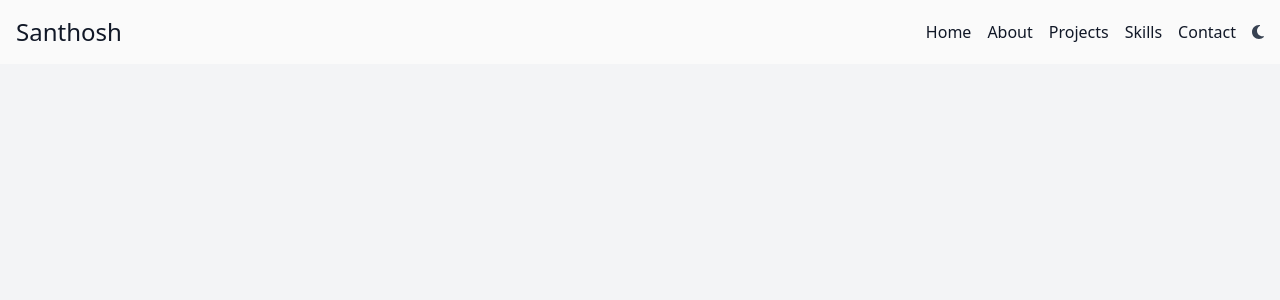
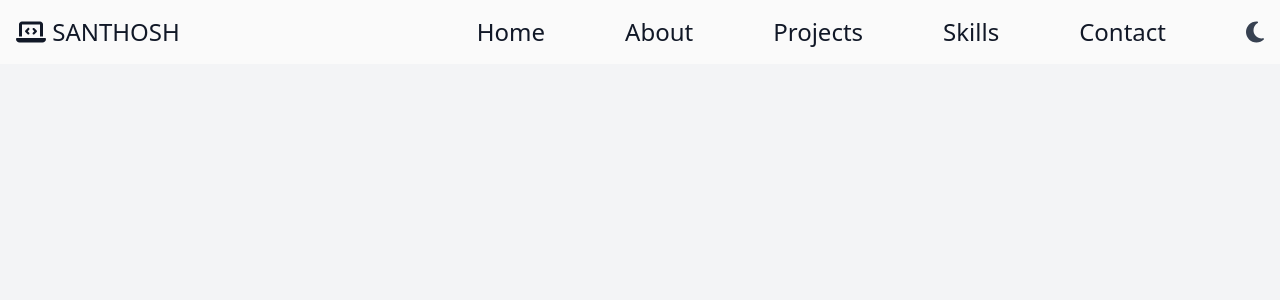
Before and after one commit to Santhoshnov/portfolio-site, a React (Create React App) app in the folder frontend/: page / in a window 1280 px wide. Shown: the top 300 px of the page. Built offline with nearby package versions, Linux system fonts and the light colour scheme.

Commit message:
homepage

```diff
--- a/frontend/package.json
+++ b/frontend/package.json
@@ -12,6 +12,8 @@
     "react": "^18.2.0",
     "react-dom": "^18.2.0",
     "react-scripts": "5.0.1",
+    "react-type-animation": "^3.1.0",
+    "react-typewriter-effect": "^1.1.0",
     "web-vitals": "^2.1.4"
   },
   "scripts": {
--- a/frontend/src/components/Home.jsx
+++ b/frontend/src/components/Home.jsx
@@ -1,6 +1,6 @@
 import React from "react";
 import { FontAwesomeIcon } from "@fortawesome/react-fontawesome";
-import { faSun, faMoon, faHome, faInfo, faBriefcase, faCogs, faPhone,faCode  } from "@fortawesome/free-solid-svg-icons";
+import { faSun, faMoon, faHome, faInfo, faBriefcase,faPhone,faCode,faLaptopCode} from "@fortawesome/free-solid-svg-icons";
 
 const Home = () => {
 const [darkToggle, setDarkToggle] = React.useState(false);
@@ -13,62 +13,37 @@ const navbarColor = darkToggle ? "#303234" : "#FAFAFA";
 
 return (
     <div className={`min-h-screen ${darkToggle ? "bg-gray-900 text-white" : "bg-gray-100 text-gray-900"}`}>
-    <nav className={`${darkToggle ? "bg-gray-800" : "bg-white"} p-4 flex items-center justify-between`}
-        style={{ backgroundColor: navbarColor }}
-      >
+    <nav className={`${darkToggle ? "bg-gray-800" : "bg-white"} p-4 flex items-center justify-between`} style={{ backgroundColor: navbarColor }} >
         <div className="flex items-center">
-          <h2
-            className={`text-2xl font-medium ${
-              darkToggle ? "text-white" : "text-gray-900"
-            } ${darkToggle ? "no-underline" : ""}`}
-          >
-            Santhosh
-          </h2>
+        <h2 className={`text-2xl font-medium bold ${darkToggle ? "text-white" : "text-gray-900"} ${darkToggle ? "no-underline" : ""}`}>
+        <FontAwesomeIcon icon={faLaptopCode} /> SANTHOSH
+        </h2>
+
         </div>
         <div className="ml-auto flex items-center">
-          <ul
-            className={`hidden md:flex space-x-4 ${
-              darkToggle ? "text-white" : "text-gray-900"
-            }`}
-          >
-
-            <li>
-              <button
-                className="focus:outline-none"
-                onClick={() => console.log("Home button clicked")}
-              >
+          <ul className={`hidden md:flex space-x-20 ${darkToggle ? "text-white" : "text-gray-900"}`}>
+           <li>
+          <button className="text-2xl font-medium">
                 Home
-              </button>
-            </li>
-            <li>
-              <button
-                className="focus:outline-none"
-                onClick={() => console.log("About button clicked")}
-              >
+           </button>
+          </li>
+          <li>
+              <button className="text-2xl font-medium">
                 About
               </button>
             </li>
             <li>
-              <button
-                className="focus:outline-none"
-                onClick={() => console.log("Projects button clicked")}
-              >
+              <button className="text-2xl font-medium">
                 Projects
               </button>
             </li>
             <li>
-              <button
-                className="focus:outline-none"
-                onClick={() => console.log("Skills button clicked")}
-              >
+              <button className="text-2xl font-medium">
                 Skills
               </button>
             </li>
             <li>
-              <button
-                className="focus:outline-none"
-                onClick={() => console.log("Contact button clicked")}
-              >
+              <button className="text-2xl font-medium">
                 Contact
               </button>
             </li>
@@ -76,13 +51,13 @@ return (
           {darkToggle ? (
             <FontAwesomeIcon
               icon={faSun}
-              className="text-white cursor-pointer ml-4"
+              className="text-white cursor-pointer ml-20 text-2xl"
               onClick={toggleDarkMode}
             />
           ) : (
             <FontAwesomeIcon
               icon={faMoon}
-              className="text-gray-700 cursor-pointer ml-4"
+              className="text-gray-700 cursor-pointer ml-20 text-2xl"
               onClick={toggleDarkMode}
             />
           )}
@@ -90,10 +65,7 @@ return (
       </nav>
 
       {/* Mobile navbar */}
-      <nav
-  style={{ backgroundColor: navbarColor }}
-  className="p-4 fixed bottom-0 left-0 right-0 md:hidden flex flex-wrap justify-center"
->
+      <nav style={{ backgroundColor: navbarColor }} className="p-4 fixed bottom-0 left-0 right-0 md:hidden flex flex-wrap justify-center">
   <ul className={`flex flex-wrap justify-center space-x-4 ${darkToggle ? "text-white" : "text-gray-900"}`}>
     <li>
     <button className={`text-sm flex flex-col items-center ${darkToggle ? "text-white" : "text-gray-900"}`}>
@@ -120,7 +92,7 @@ return (
     <li>
     <button className={`text-sm flex flex-col items-center ${darkToggle ? "text-white" : "text-gray-900"}`}>
             <FontAwesomeIcon icon={faPhone} className="mb-1" />
-            Contacts
+            Contact
           </button>
     </li>
   </ul>
```
Also changed, not shown: 1 other file (tests, documents, lock files or other folders).
